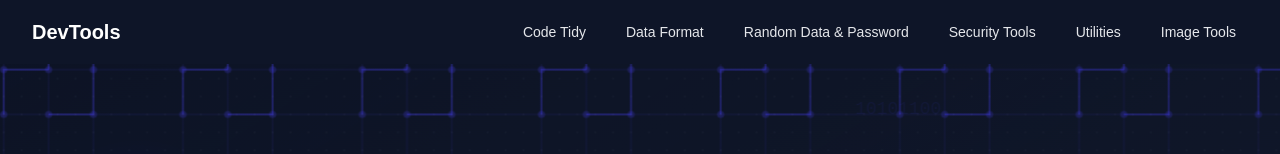
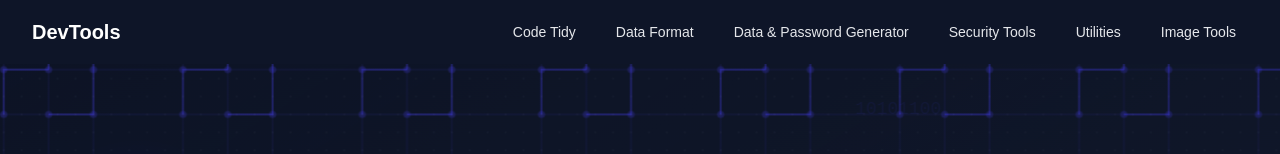
Before and after one commit to TanvirJahan001/Developer-Tools, a Next.js app: page / in a window 1280 px wide. Shown: the top 154 px of the page. Built offline with nearby package versions, Linux system fonts and the light colour scheme.

Commit message:
Update Navbar.js

```diff
--- a/components/Navbar.js
+++ b/components/Navbar.js
@@ -60,7 +60,7 @@ export default function Navbar() {
               {[
                 { href: "/code-tidy", label: "Code Tidy" },
                 { href: "/data-format", label: "Data Format" },
-                { href: "/random-data", label: "Random Data & Password" },
+                { href: "/random-data", label: "Data & Password Generator" },
                 { href: "/security-tools", label: "Security Tools" },
                 { href: "/utilities", label: "Utilities" },
                 { href: "/image-tools", label: "Image Tools" },
```
